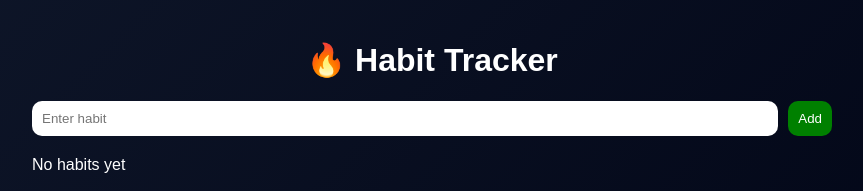
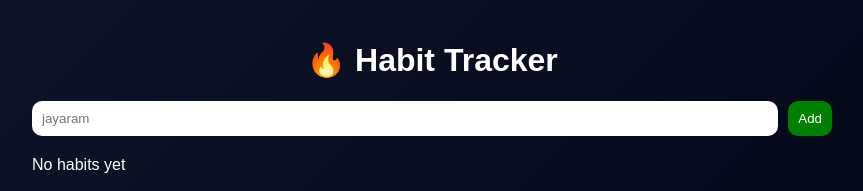
Before and after one commit to aloneboy230707-blip/habit-tracker, a React (Create React App) app: page / in a window 1280 px wide. Shown: the top 191 px of the page, without its empty margins (208-1071 px from the left). Built offline with nearby package versions, Linux system fonts and the light colour scheme.

Commit message:
updated App UI

```diff
--- a/src/App.js
+++ b/src/App.js
@@ -119,7 +119,7 @@ function App() {
         <input
           value={input}
           onChange={(e) => setInput(e.target.value)}
-          placeholder="Enter habit"
+          placeholder="jayaram"
         />
         <button onClick={addHabit}>Add</button>
       </div>
```
